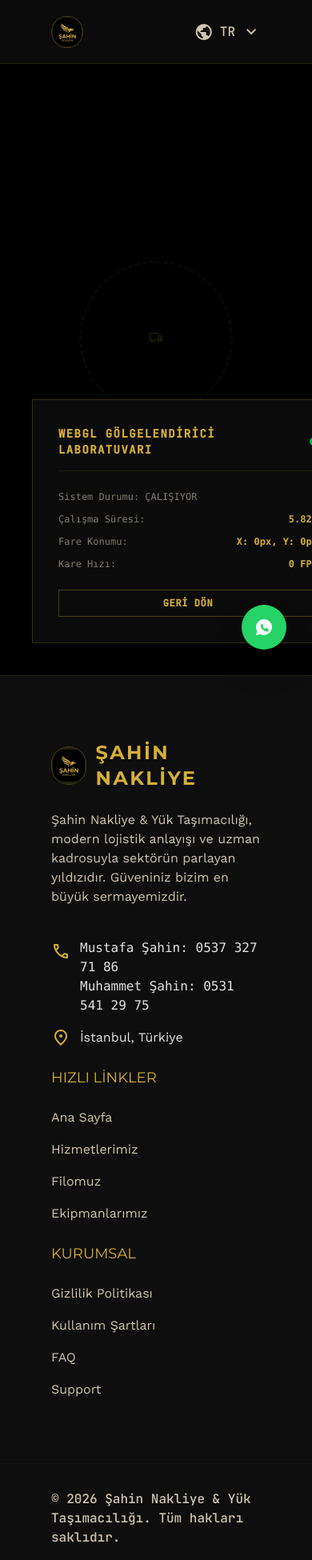
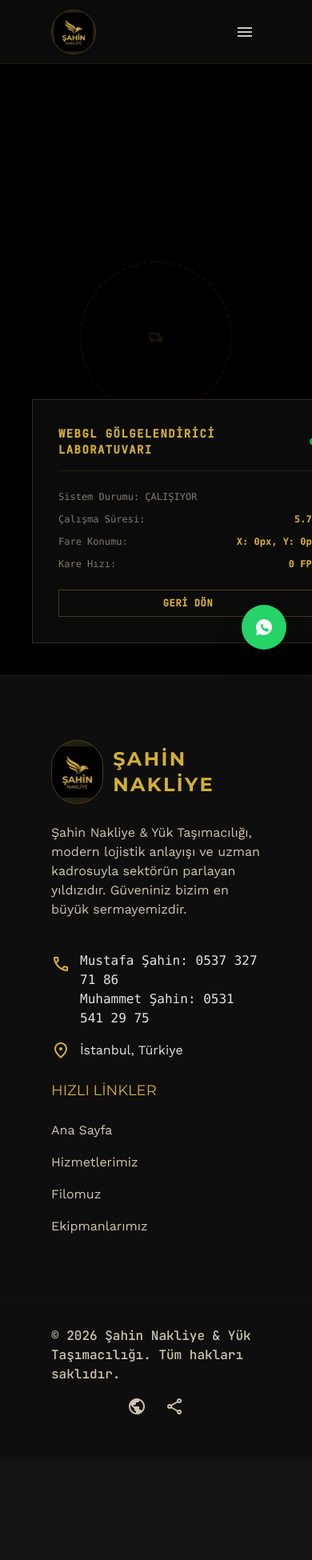
Before and after one commit to mahmoodalaaa/portfolio-site-mohamed-v2, a Next.js app: page /shader in a window 390 px wide. Shown: the top 1950 px of the page at 80% size. After the commit the page ends 1825 px from the top, so only its background shows below. Built offline with nearby package versions, Linux system fonts and the light colour scheme.

Commit message:
fix ui bugs

```diff
--- a/app/components/Footer.tsx
+++ b/app/components/Footer.tsx
@@ -10,16 +10,16 @@
   const isRtl = language === 'ar';
 
   return (
-    <footer className="bg-surface-container-lowest border-t border-primary/10 pt-20 pb-12 relative z-10">
-      <div className={`max-w-container-max mx-auto px-margin-desktop grid grid-cols-1 md:grid-cols-4 gap-gutter mb-20 ${isRtl ? 'md:text-right' : 'md:text-left'}`}>
+    <footer id="contact" className="bg-surface-container-lowest border-t border-primary/10 pt-20 pb-12 relative z-10">
+      <div className={`max-w-container-max mx-auto px-margin-desktop grid grid-cols-1 md:grid-cols-3 gap-gutter mb-20 ${isRtl ? 'md:text-right' : 'md:text-left'}`}>
         <div className={`md:col-span-2 space-y-6 flex flex-col ${isRtl ? 'items-end' : 'items-start'}`}>
           <div className="flex items-center gap-3">
-            <div className="relative w-12 h-12 overflow-hidden bg-primary/10 rounded-full flex items-center justify-center border border-primary/20">
+            <div className="relative w-20 h-20 overflow-hidden bg-primary/10 rounded-full flex items-center justify-center border border-primary/20">
               <Image
                 src="/images/logo.png"
                 alt="Şahin Nakliye Logo"
-                width={40}
-                height={40}
+                width={72}
+                height={72}
                 className="object-contain"
               />
             </div>
@@ -58,16 +58,6 @@
             <li><Link className="text-on-surface-variant hover:text-primary transition-all" href="/products">{t.navEquipment}</Link></li>
           </ul>
         </div>
-
-        <div className="space-y-6">
-          <h4 className="font-headline-md text-body-lg text-primary uppercase">{t.footerCorporate}</h4>
-          <ul className="space-y-4 font-body-md">
-            <li><a className="text-on-surface-variant hover:text-primary transition-all" href="#">{t.footerPrivacy}</a></li>
-            <li><a className="text-on-surface-variant hover:text-primary transition-all" href="#">{t.footerTerms}</a></li>
-            <li><a className="text-on-surface-variant hover:text-primary transition-all" href="#">FAQ</a></li>
-            <li><a className="text-on-surface-variant hover:text-primary transition-all" href="#">Support</a></li>
-          </ul>
-        </div>
       </div>
 
       <div className={`max-w-container-max mx-auto px-margin-desktop pt-8 border-t border-outline-variant/10 flex flex-col md:flex-row justify-between items-center gap-4 ${isRtl ? 'md:flex-row-reverse' : ''}`}>
--- a/app/components/Header.tsx
+++ b/app/components/Header.tsx
@@ -10,6 +10,7 @@
   const { language, setLanguage, t } = useLanguage();
   const [isScrolled, setIsScrolled] = useState(false);
   const [dropdownOpen, setDropdownOpen] = useState(false);
+  const [mobileMenuOpen, setMobileMenuOpen] = useState(false);
   const pathname = usePathname();
 
   useEffect(() => {
@@ -32,10 +33,8 @@
 
   const navLinks = [
     { href: '/', label: t.navHome },
-    { href: '/#services', label: t.navServices },
     { href: '/fleet', label: t.navFleet },
-    { href: '/products', label: t.navEquipment },
-    { href: '/#contact', label: t.navContact }
+    { href: '/products', label: t.navEquipment }
   ];
 
   const handleLangSelect = (lang: Language) => {
@@ -56,12 +55,12 @@
       <div className={`flex justify-between items-center px-margin-desktop h-full w-full max-w-container-max mx-auto ${isRtl ? 'flex-row-reverse' : ''}`}>
         <div className={`flex items-center gap-4 ${isRtl ? 'flex-row-reverse' : ''}`}>
           <Link href="/" className="flex items-center gap-3">
-            <div className="relative w-10 h-10 overflow-hidden bg-primary/10 rounded-full flex items-center justify-center border border-primary/20">
+            <div className="relative w-14 h-14 overflow-hidden bg-primary/10 rounded-full flex items-center justify-center border border-primary/20">
               <Image
                 src="/images/logo.png"
                 alt="Şahin Nakliye Logo"
-                width={36}
-                height={36}
+                width={48}
+                height={48}
                 className="object-contain"
               />
             </div>
@@ -73,7 +72,7 @@
 
         <nav className={`hidden md:flex items-center gap-8 font-body-md text-body-md ${isRtl ? 'flex-row-reverse' : ''}`}>
           {navLinks.map((link) => {
-            const isActive = pathname === link.href || (pathname === '/' && link.href.startsWith('/#'));
+            const isActive = pathname === link.href;
             return (
               <Link
                 key={link.href}
@@ -91,7 +90,8 @@
         </nav>
 
         <div className={`flex items-center gap-4 ${isRtl ? 'flex-row-reverse' : ''}`}>
-          <div className="relative">
+          {/* Desktop Language Selector */}
+          <div className="relative hidden md:block">
             <button
               onClick={() => setDropdownOpen(!dropdownOpen)}
               className={`flex items-center gap-2 text-on-surface-variant hover:text-primary transition-all duration-300 ${isRtl ? 'flex-row-reverse' : ''}`}
@@ -123,8 +123,66 @@
               </>
             )}
           </div>
+
+          {/* Mobile Menu Button */}
+          <button
+            onClick={() => setMobileMenuOpen(!mobileMenuOpen)}
+            className="md:hidden flex items-center justify-center p-2 text-on-surface-variant hover:text-primary transition-colors"
+            aria-label="Toggle mobile menu"
+          >
+            <span className="material-symbols-outlined text-2xl">
+              {mobileMenuOpen ? 'close' : 'menu'}
+            </span>
+          </button>
         </div>
       </div>
+
+      {/* Mobile Navigation Dropdown Overlay */}
+      {mobileMenuOpen && (
+        <div
+          className={`md:hidden fixed left-0 right-0 bg-surface-container-lowest/98 backdrop-blur-lg border-b border-primary/10 shadow-2xl z-40 transition-all duration-300 ${
+            isScrolled ? 'top-16' : 'top-20'
+          }`}
+        >
+          <nav className={`flex flex-col p-6 gap-6 font-body-md text-body-md ${isRtl ? 'text-right' : 'text-left'}`}>
+            {navLinks.map((link) => {
+              const isActive = pathname === link.href;
+              return (
+                <Link
+                  key={link.href}
+                  href={link.href}
+                  onClick={() => setMobileMenuOpen(false)}
+                  className={`py-2 border-b border-primary/5 transition-colors ${
+                    isActive ? 'text-primary font-bold' : 'text-on-surface-variant hover:text-primary'
+                  }`}
+                >
+                  {link.label}
+                </Link>
+              );
+            })}
+
+            {/* Inline Language Selector inside Mobile Menu */}
+            <div className={`flex flex-wrap gap-3 pt-4 border-t border-primary/10 ${isRtl ? 'justify-end' : 'justify-start'}`}>
+              {(['tr', 'en', 'ar'] as Language[]).map((lang) => (
+                <button
+                  key={lang}
+                  onClick={() => {
+                    setLanguage(lang);
+                    setMobileMenuOpen(false);
+                  }}
+                  className={`px-3 py-1 text-xs border rounded transition-colors ${
+                    language === lang
+                      ? 'border-primary bg-primary/10 text-primary font-bold'
+                      : 'border-primary/20 text-on-surface-variant hover:text-primary'
+                  }`}
+                >
+                  {lang === 'tr' ? 'TR' : lang === 'en' ? 'EN' : 'AR'}
+                </button>
+              ))}
+            </div>
+          </nav>
+        </div>
+      )}
     </header>
   );
 }
--- a/app/globals.css
+++ b/app/globals.css
@@ -1,5 +1,3 @@
-@import url('https://fonts.googleapis.com/css2?family=Montserrat:wght@400;700;800&family=Work+Sans:wght@400;500&family=JetBrains+Mono:wght@500&display=swap');
-@import url('https://fonts.googleapis.com/css2?family=Material+Symbols+Outlined:opsz,wght,FILL,GRAD@20..48,100..700,0..1,-50..200');
 @import "tailwindcss";
 
 :root {
@@ -149,17 +147,5 @@
 }
 
 .material-symbols-outlined {
-  font-family: 'Material Symbols Outlined';
-  font-weight: normal;
-  font-style: normal;
-  font-size: 24px;
-  line-height: 1;
-  letter-spacing: normal;
-  text-transform: none;
-  display: inline-block;
-  white-space: nowrap;
-  word-wrap: normal;
-  direction: ltr;
-  -webkit-font-feature-settings: 'liga';
-  -webkit-font-smoothing: antialiased;
+  font-family: 'Material Symbols Outlined' !important;
 }
--- a/app/layout.tsx
+++ b/app/layout.tsx
@@ -18,6 +18,12 @@
 }>) {
   return (
     <html lang="tr" className="dark h-full antialiased selection:bg-primary/30 selection:text-primary">
+      <head>
+        <link rel="preconnect" href="https://fonts.googleapis.com" />
+        <link rel="preconnect" href="https://fonts.gstatic.com" crossOrigin="anonymous" />
+        <link href="https://fonts.googleapis.com/css2?family=Montserrat:wght@400;700;800&family=Work+Sans:wght@400;500;700&family=JetBrains+Mono:wght@500&display=swap" rel="stylesheet" />
+        <link href="https://fonts.googleapis.com/css2?family=Material+Symbols+Outlined:opsz,wght,FILL,GRAD@20..48,100..700,0..1,-50..200&display=block" rel="stylesheet" />
+      </head>
       <body className="min-h-full flex flex-col bg-background text-on-surface">
         <LanguageProvider>
           <BackgroundShader />
```
